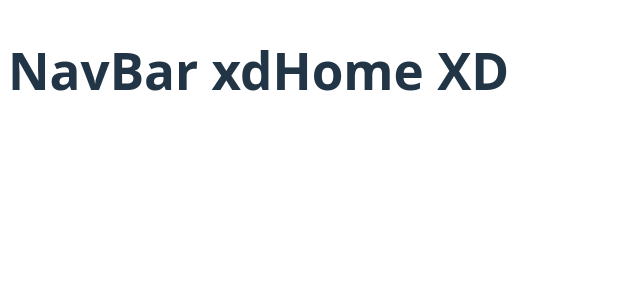
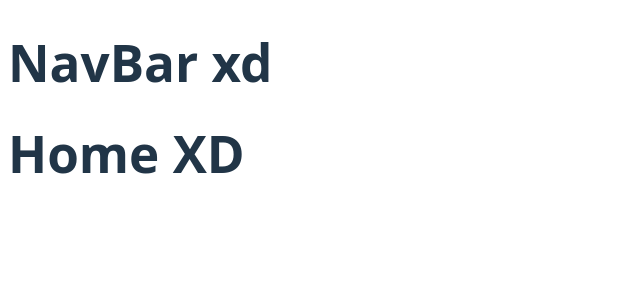
Before and after one commit to SteveBartmoss/projectPlaton, a React (Vite) app: page /home in a window 1280 px wide. Shown: the top 300 px of the page, without its empty margins (0-640 px from the left). Built offline with nearby package versions, Linux system fonts and the light colour scheme.

Commit message:
feat: Se removio el contenedor de la app, porquer ya esta implementado en el router principal

```diff
--- a/src/routes/AppRouter.jsx
+++ b/src/routes/AppRouter.jsx
@@ -4,14 +4,14 @@ import { NotFound } from "../pages/NotFound";
 import { NavBar } from "../components/navbar/navBar";
 
 
-export function AppRouter(){
-    return(
-        <div className="div-row-template">
+export function AppRouter() {
+    return (
+        <>
             <NavBar />
             <Routes>
                 <Route path="home" element={<Home />} />
                 <Route path="*" element={<NotFound />} />
             </Routes>
-        </div>
+        </>
     )
 }
```
